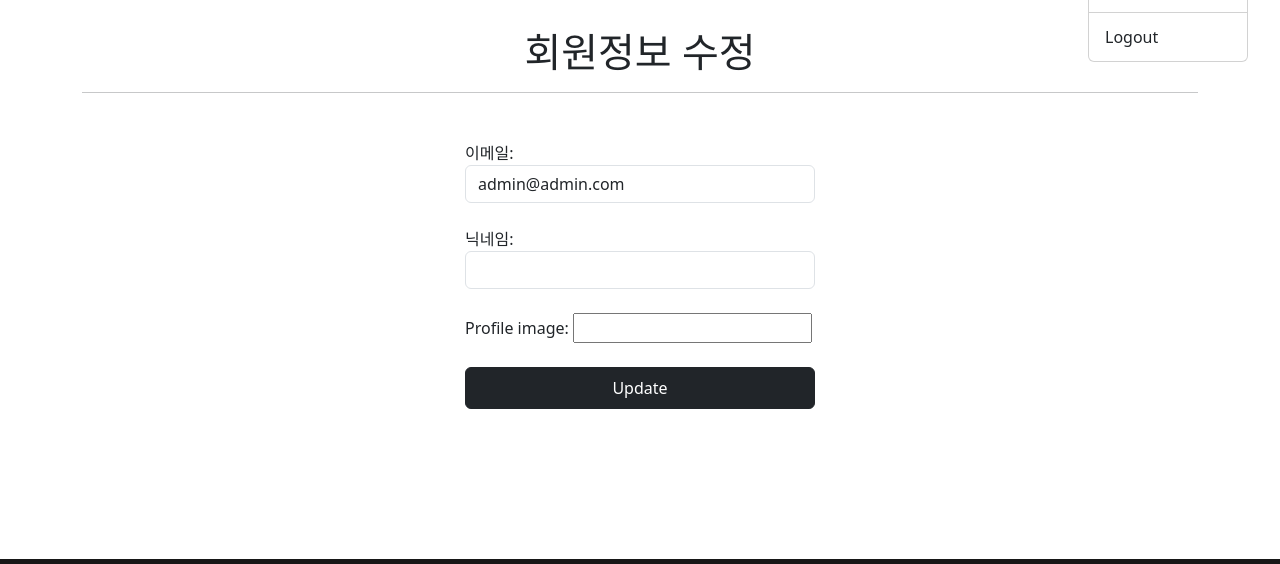
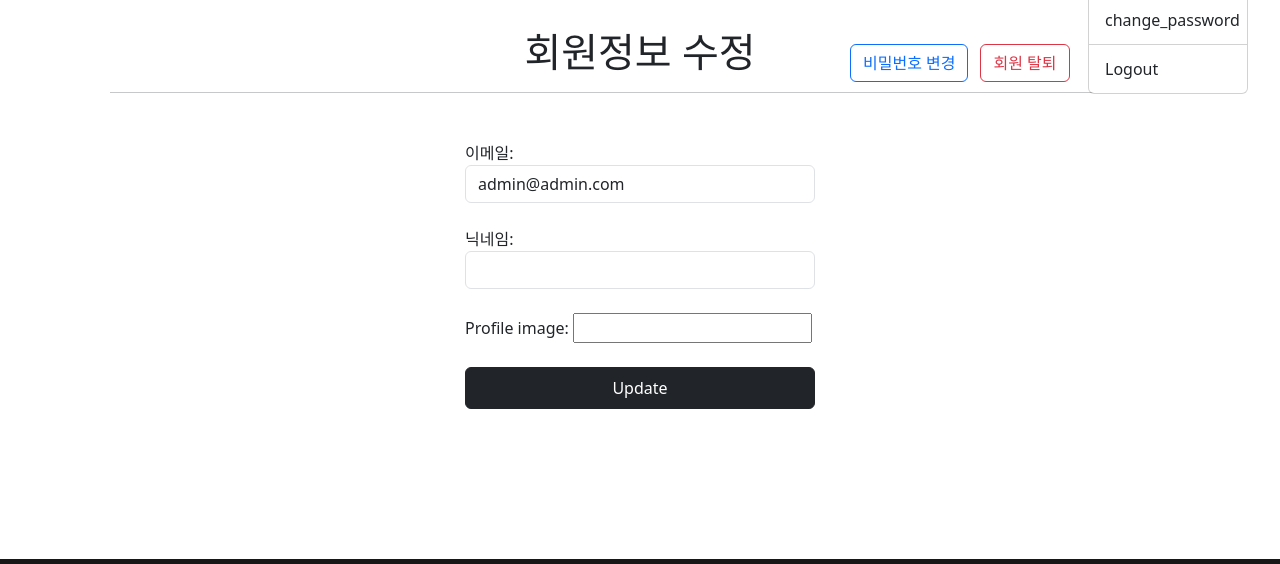
Before and after one commit to IWTR-3/gallery_now, a Django app: page /accounts/update/ in a window 1280 px wide, after a click that opens the changed part. Shown: the part 149-713 px from the top of the page. Run offline with Django 3.2, Linux system fonts and the light colour scheme; a user stored in the database is signed in; grey boxes are pictures that could not be loaded.

Commit message:
IWTR-112 #comment feat : update change_password.html
- change_password.html
- navbar change_password 추가
- update.html 버튼 재조정

```diff
--- a/accounts/forms.py
+++ b/accounts/forms.py
@@ -1,4 +1,4 @@
-from django.contrib.auth.forms import UserCreationForm, AuthenticationForm
+from django.contrib.auth.forms import UserCreationForm, PasswordChangeForm, AuthenticationForm
 from django.contrib.auth import get_user_model
 from django import forms
 from django.contrib.auth.forms import UserChangeForm
@@ -54,3 +54,17 @@ class CustomUserChangeForm(UserChangeForm):
     class Meta(UserChangeForm.Meta):
         model = get_user_model()
         fields = ('email', 'nickname', 'profile_image',)
+
+class CustomPasswordChangeForm(PasswordChangeForm):
+    class Meta(UserChangeForm):
+        model = get_user_model()
+        fields = ('old_password', 'new_password1', 'new_password2',)
+
+    old_password = forms.CharField(label='기존 비밀번호', label_suffix='', widget=forms.PasswordInput(
+        attrs={'class': 'form-control'}))
+
+    new_password1 = forms.CharField(label='새 비밀번호', label_suffix='', widget=forms.PasswordInput(
+        attrs={'class': 'form-control'}))
+
+    new_password2 = forms.CharField(label='새 비밀번호 확인', label_suffix='', widget=forms.PasswordInput(
+        attrs={'class': 'form-control'}))
--- a/accounts/templates/accounts/update.html
+++ b/accounts/templates/accounts/update.html
@@ -4,8 +4,24 @@
 {% endblock title %}
 {% block content %}
   <div class="container">
+    <div class="d-flex justify-content-end align-items-center" style="position:absolute; margin-left:60%">
+      <div>
+        <a href="{% url 'accounts:change_password' %}" class="btn btn-outline-primary">비밀번호 변경</a>
+      </div>
+      <form action="{% url 'accounts:delete' %}" method="POST" id="delete">
+        {% csrf_token %}
+        <input type="hidden" name="next" value="{{ request.path }}" />
+        <input
+        class="btn btn-outline-danger my-3"
+        onclick="confirmDelete(event)"
+        type="submit"
+        value="회원 탈퇴"
+        style="margin-left: 12px"
+        />
+      </form>
+    </div>
     <h1 class="mt-5 text-center">회원정보 수정</h1>
-    <hr>
+    <hr class="mx-auto" style="width:95%;">
     <div class="mx-auto mt-5 d-flex justify-content-center" style="width: 700px;">
       <form action="{% url 'accounts:update' %}" method="POST" enctype="multipart/form-data" class="d-grid w-50 gap-2">
         {% csrf_token %}
@@ -16,4 +32,16 @@
       </form>
     </div>
   </div>
+
+
 {% endblock content %}
+
+<script>
+  function confirmDelete(event) {
+    event.preventDefault()
+
+    if (confirm("정말로 탈퇴하시겠습니까?")) {
+      document.querySelector("#delete").submit()
+    }
+  }
+</script>
--- a/accounts/views.py
+++ b/accounts/views.py
@@ -6,7 +6,7 @@ from django.contrib.auth import get_user_model
 from django.contrib.auth.decorators import login_required
 from django.contrib.auth import update_session_auth_hash
 from django.http import JsonResponse
-from .forms import CustomUserCreationForm, CustomUserChangeForm
+from .forms import CustomUserCreationForm, CustomUserChangeForm , CustomPasswordChangeForm
 
 # Create your views here.
 def profile(request, nickname):
@@ -74,6 +74,7 @@ def signup(request):
 @login_required
 def delete(request):
     request.user.delete()
+    auth_logout(request)
     return redirect('posts:index')
 
 @login_required
@@ -105,3 +106,18 @@ def change_password(request):
         'form':form,
     }
     return render(request, 'accounts/change_password.html', context)
+
+@login_required
+def change_password(request):
+    if request.method == 'POST':
+        form = CustomPasswordChangeForm(request.user, request.POST)
+        if form.is_valid():
+            user = form.save()
+            update_session_auth_hash(request, user)
+            return redirect('posts:index')
+    else:
+        form = CustomPasswordChangeForm(request.user)
+    context = {
+        'form': form,
+    }
+    return render(request, 'accounts/change_password.html', context)
--- a/static/css/style.css
+++ b/static/css/style.css
@@ -51,7 +51,7 @@
 }
 
 .over_text {
-    width: 80%;
+    width: 110%;
     display: -webkit-box;
     -webkit-line-clamp: 4;
     -webkit-box-orient: vertical;
--- a/templates/navbar.html
+++ b/templates/navbar.html
@@ -40,6 +40,9 @@
             <li>
               <a class=" dropdown-item" href="{% url 'accounts:update' %}">setting</a>
             </li>
+            <li>
+              <a class=" dropdown-item" href="{% url 'accounts:change_password' %}">change_password</a>
+            </li>
             <hr class="dropdown-divider">
             <form action="{% url 'accounts:logout' %}" method="POST">
               {% csrf_token %}
```
Also changed, not shown: accounts/templates/accounts/change_password.html (+14 -6 lines), posts/templates/posts/review.html (+1 -17 lines), accounts/migrations/0001_initial.py, accounts/migrations/0002_initial.py, accounts/migrations/0003_auto_20230517_1147.py (deleted), posts/migrations/0001_initial.py.
